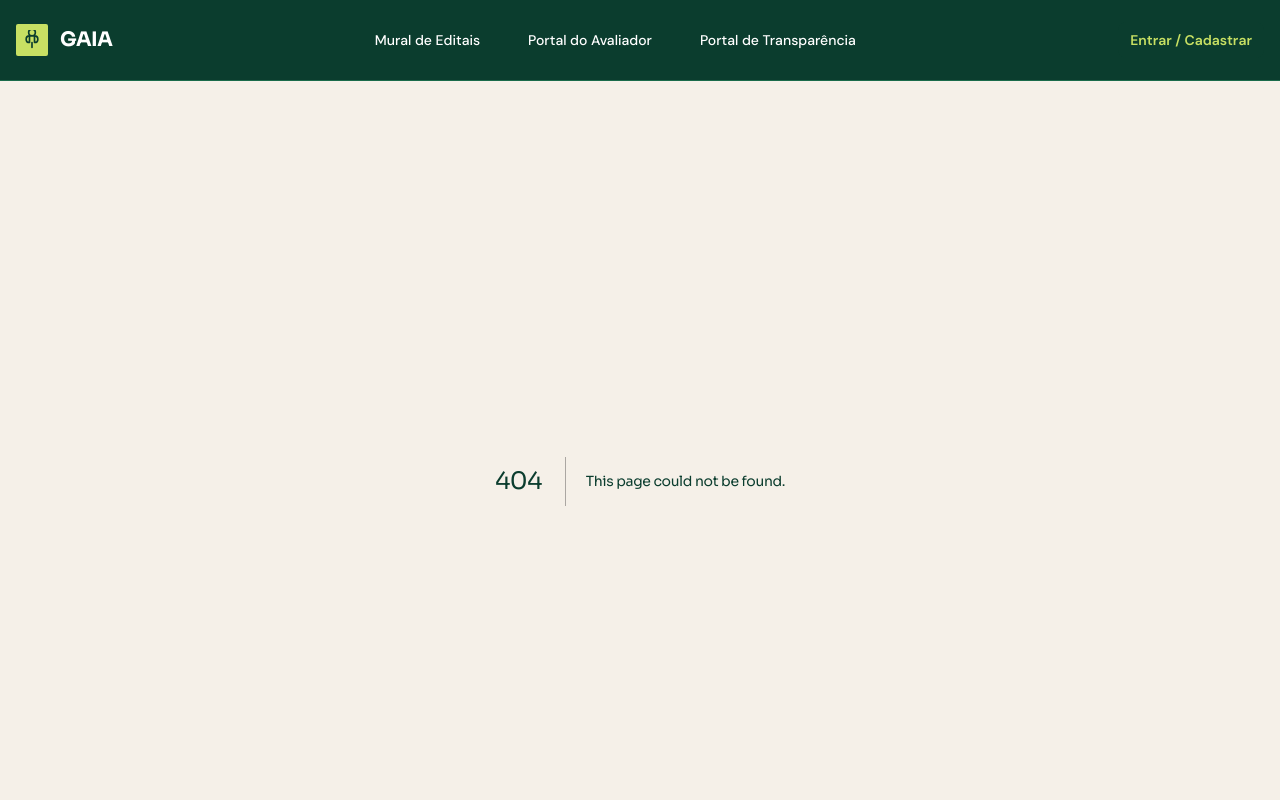
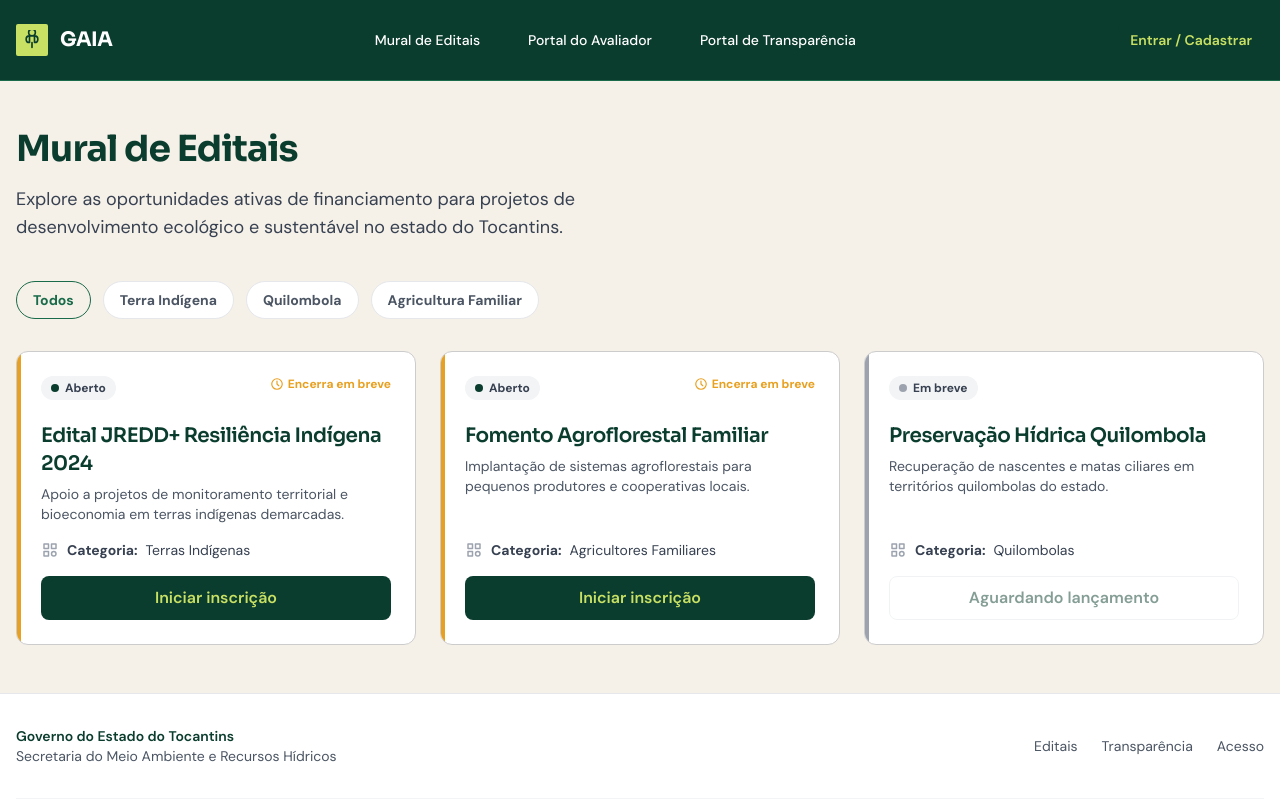
Before and after one commit to Matsukami/hackamarh, a Next.js app: page /editais in a window 1280 px wide. Before the commit this address had no page. Shown: the top 800 px of the page. Built offline with nearby package versions, Linux system fonts and the light colour scheme; no server answers; the database is empty.

Commit message:
feat: implement open calls board (T-01)

```diff
--- /dev/null
+++ b/src/app/editais/page.tsx
@@ -0,0 +1,138 @@
+import Link from 'next/link';
+import { createClient } from '@/lib/supabase/server';
+import { Button } from '@/components/ui/button';
+import {
+  Card,
+  CardHeader,
+  CardTitle,
+  CardDescription,
+  CardContent,
+  CardFooter,
+} from '@/components/ui/card';
+import { IconClock, IconCategory, IconCash } from '@tabler/icons-react';
+
+export const revalidate = 0; // Disable cache for MVP
+
+export default async function EditaisPage() {
+  const supabase = createClient();
+
+  // Fetch editais from Supabase
+  const { data: editais, error } = await supabase
+    .from('editais')
+    .select('*')
+    .order('created_at', { ascending: false });
+
+  // If there's an error or no data, we'll show mock data for the MVP presentation
+  const mockEditais = [
+    {
+      id: 'mock-1',
+      titulo: 'Edital JREDD+ Resiliência Indígena 2024',
+      descricao:
+        'Apoio a projetos de monitoramento territorial e bioeconomia em terras indígenas demarcadas.',
+      categoria: 'Terras Indígenas',
+      status: 'Aberto',
+      data_encerramento: new Date(Date.now() + 3 * 24 * 60 * 60 * 1000).toISOString(),
+    },
+    {
+      id: 'mock-2',
+      titulo: 'Fomento Agroflorestal Familiar',
+      descricao:
+        'Implantação de sistemas agroflorestais para pequenos produtores e cooperativas locais.',
+      categoria: 'Agricultores Familiares',
+      status: 'Aberto',
+      data_encerramento: new Date(Date.now() + 15 * 24 * 60 * 60 * 1000).toISOString(),
+    },
+    {
+      id: 'mock-3',
+      titulo: 'Preservação Hídrica Quilombola',
+      descricao: 'Recuperação de nascentes e matas ciliares em territórios quilombolas do estado.',
+      categoria: 'Quilombolas',
+      status: 'Em breve',
+      data_abertura: new Date(Date.now() + 10 * 24 * 60 * 60 * 1000).toISOString(),
+    },
+  ];
+
+  const displayEditais = editais && editais.length > 0 ? editais : mockEditais;
+
+  return (
+    <div className="container mx-auto px-4 py-12">
+      <div className="mb-10">
+        <h1 className="mb-4 font-sora text-4xl font-bold text-cerrado-profundo">
+          Mural de Editais
+        </h1>
+        <p className="max-w-2xl font-dm-sans text-lg text-gray-700">
+          Explore as oportunidades ativas de financiamento para projetos de desenvolvimento
+          ecológico e sustentável no estado do Tocantins.
+        </p>
+      </div>
+
+      <div className="mb-8 flex flex-wrap gap-3">
+        <button className="rounded-full border border-mata-alta bg-areia-jalapao px-4 py-2 text-sm font-bold text-mata-alta">
+          Todos
+        </button>
+        <button className="rounded-full border border-gray-200 bg-white px-4 py-2 text-sm font-bold text-gray-600 hover:border-mata-alta hover:text-mata-alta">
+          Terra Indígena
+        </button>
+        <button className="rounded-full border border-gray-200 bg-white px-4 py-2 text-sm font-bold text-gray-600 hover:border-mata-alta hover:text-mata-alta">
+          Quilombola
+        </button>
+        <button className="rounded-full border border-gray-200 bg-white px-4 py-2 text-sm font-bold text-gray-600 hover:border-mata-alta hover:text-mata-alta">
+          Agricultura Familiar
+        </button>
+      </div>
+
+      <div className="grid grid-cols-1 gap-6 md:grid-cols-2 lg:grid-cols-3">
+        {displayEditais.map((edital) => (
+          <Card
+            key={edital.id}
+            className="relative flex h-full flex-col overflow-hidden transition-shadow hover:shadow-lg"
+          >
+            <div
+              className={`absolute left-0 top-0 h-full w-1 ${edital.status === 'Aberto' ? 'bg-ouro-tocantins' : edital.status === 'Em breve' ? 'bg-gray-400' : 'bg-red-500'}`}
+            ></div>
+            <CardHeader className="pb-4">
+              <div className="mb-4 flex items-start justify-between">
+                <span className="inline-flex items-center gap-1.5 rounded-full bg-gray-100 px-2.5 py-1 text-xs font-bold text-gray-700">
+                  <span
+                    className={`h-2 w-2 rounded-full ${edital.status === 'Aberto' ? 'bg-cerrado-profundo' : edital.status === 'Em breve' ? 'bg-gray-400' : 'bg-red-500'}`}
+                  ></span>
+                  {edital.status}
+                </span>
+                {edital.status === 'Aberto' && edital.data_encerramento && (
+                  <span className="flex items-center gap-1 text-xs font-bold text-ouro-tocantins">
+                    <IconClock size={14} />
+                    Encerra em breve
+                  </span>
+                )}
+              </div>
+              <CardTitle className="mb-2 text-xl text-cerrado-profundo">{edital.titulo}</CardTitle>
+              <CardDescription className="text-gray-600">{edital.descricao}</CardDescription>
+            </CardHeader>
+            <CardContent className="mt-auto pb-4">
+              <div className="space-y-3">
+                <div className="flex items-center gap-2 text-sm text-gray-700">
+                  <IconCategory size={18} className="text-gray-400" />
+                  <span className="font-bold">Categoria:</span>
+                  <span>{edital.categoria}</span>
+                </div>
+              </div>
+            </CardContent>
+            <CardFooter>
+              {edital.status === 'Aberto' ? (
+                <Link href={`/inscricao?edital=${edital.id}`} className="w-full">
+                  <Button variant="primary" className="w-full">
+                    Iniciar inscrição
+                  </Button>
+                </Link>
+              ) : (
+                <Button variant="secondary" className="w-full" disabled>
+                  Aguardando lançamento
+                </Button>
+              )}
+            </CardFooter>
+          </Card>
+        ))}
+      </div>
+    </div>
+  );
+}
```
